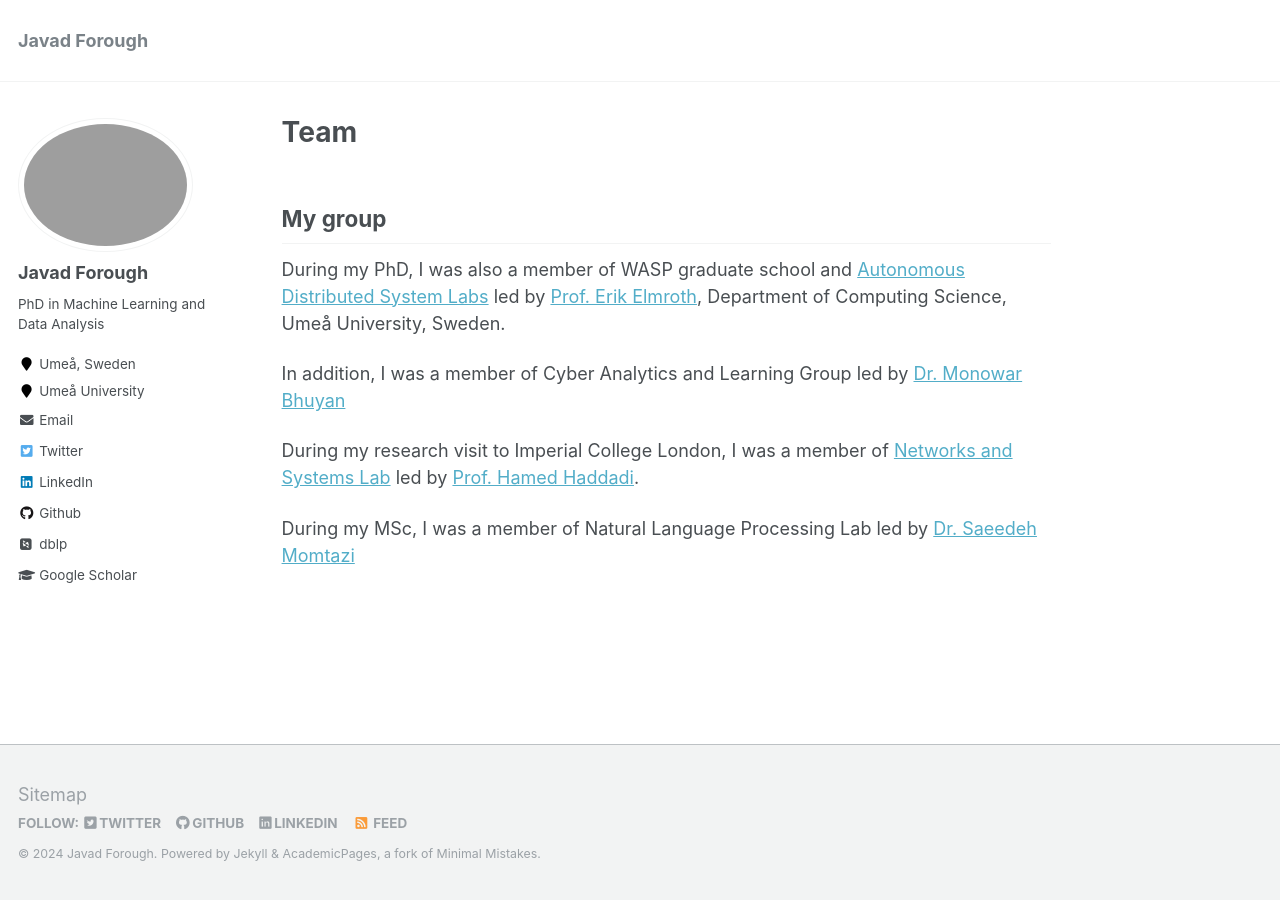
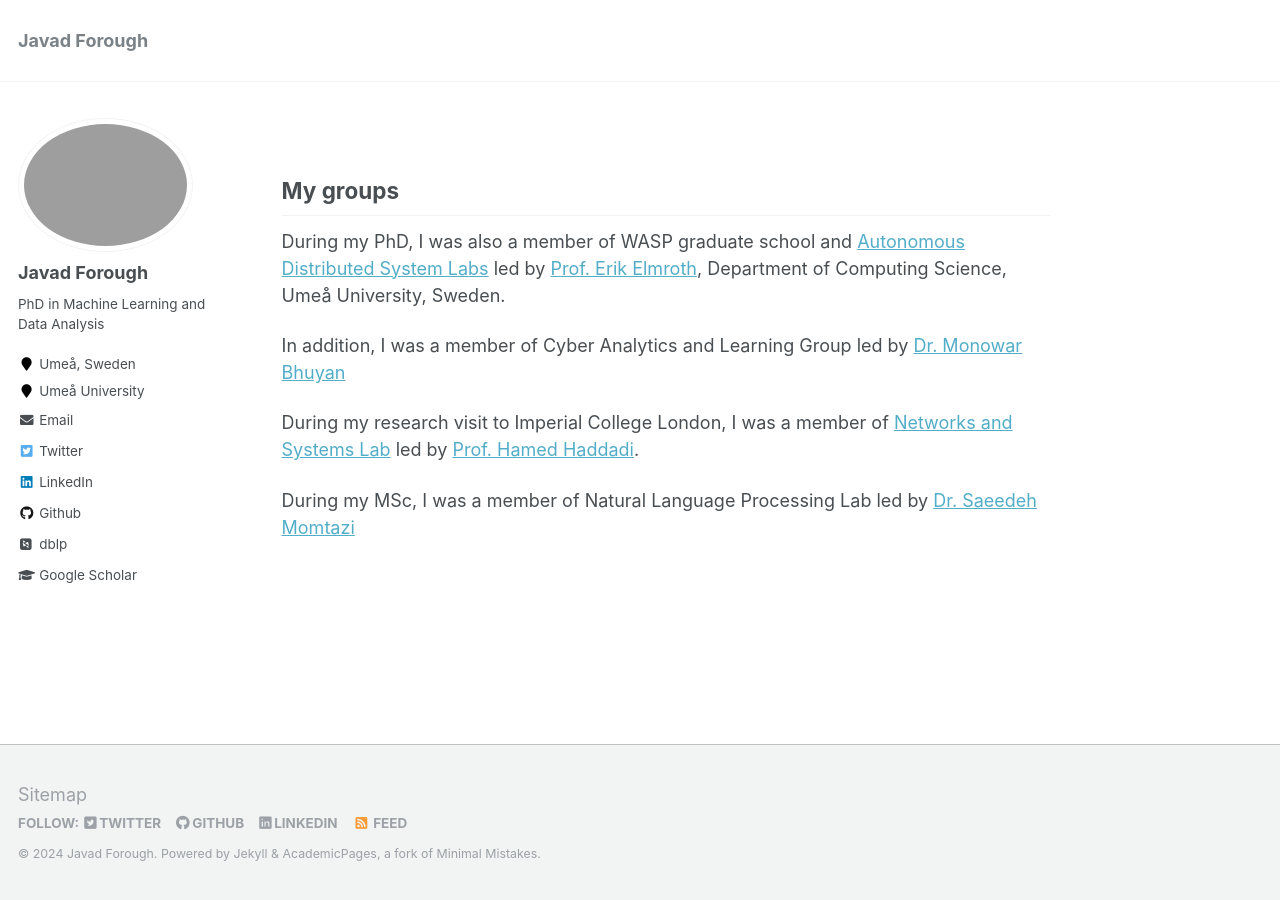
Before and after one commit to Javad-Forough/Javad-Forough.github.io, a Jekyll site: the page built from _pages/team.md, in a window 1280 px wide. Built offline with Jekyll 4.4.1, drawn with Linux system fonts in a browser that asks for light colours; some web fonts are replaced.

Commit message:
Update Groups

```diff
--- a/_pages/team.md
+++ b/_pages/team.md
@@ -1,11 +1,11 @@
 ---
 permalink: /team/
-title: "Team"
+title: ""
 author_profile: true
 classes: wide
 ---
 
-## My group
+## My groups
 
 During my PhD, I was also a member of WASP graduate school and [Autonomous Distributed System Labs](https://github.com/sourasb05/sourasb05.github.io/edit/master/_pages/team.md) led by [Prof. Erik Elmroth](https://www.umu.se/personal/erik-elmroth/), Department of Computing Science, Umeå University, Sweden.
 
```
